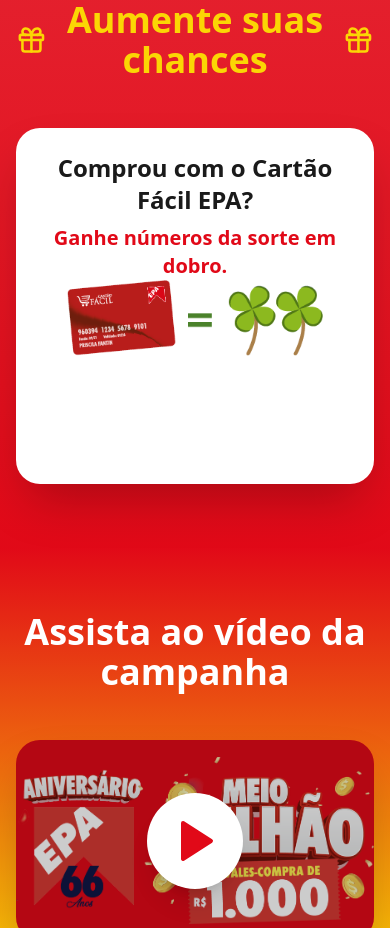
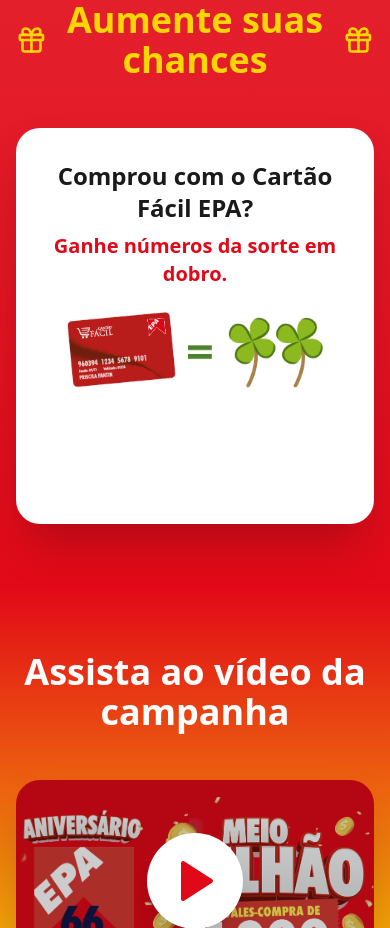
Before and after one commit to marianachebly/epa-assai-rebrand, a React (Vite) app: page / in a window 390 px wide. Shown: the part 2320-3248 px from the top of the page. Built offline with nearby package versions, Linux system fonts and the light colour scheme; the HTML template or start-up script is replaced by a standard one.

Commit message:
Fix: Adjust content and image spacing

```diff
--- a/src/components/ChancesSection.tsx
+++ b/src/components/ChancesSection.tsx
@@ -12,7 +12,7 @@ const ChancesSection = () => {
         </h2>
 
         <div className="max-w-5xl mx-auto">
-          <div className="bg-background rounded-3xl p-6 md:p-8 shadow-2xl overflow-hidden">
+          <div className="bg-background rounded-3xl p-8 md:p-8 shadow-2xl overflow-hidden">
             <div className="flex flex-col md:flex-row items-center gap-6 max-h-none md:max-h-[180px]">
               <div className="flex-1 text-center md:text-left">
                 <h3 className="text-2xl md:text-3xl font-black text-foreground mb-2">
@@ -22,7 +22,7 @@ const ChancesSection = () => {
                   Ganhe números da sorte em dobro.
                 </p>
               </div>
-              <div className="flex-shrink-0 -mt-6 md:mt-0 h-[180px] md:h-[180px] overflow-visible md:overflow-hidden flex items-start md:items-center">
+              <div className="flex-shrink-0 mt-0 md:mt-0 h-[180px] md:h-[180px] overflow-visible md:overflow-hidden flex items-start md:items-center">
                 <img
                   src={numeroSorte}
                   alt="Números da sorte em dobro"
```
